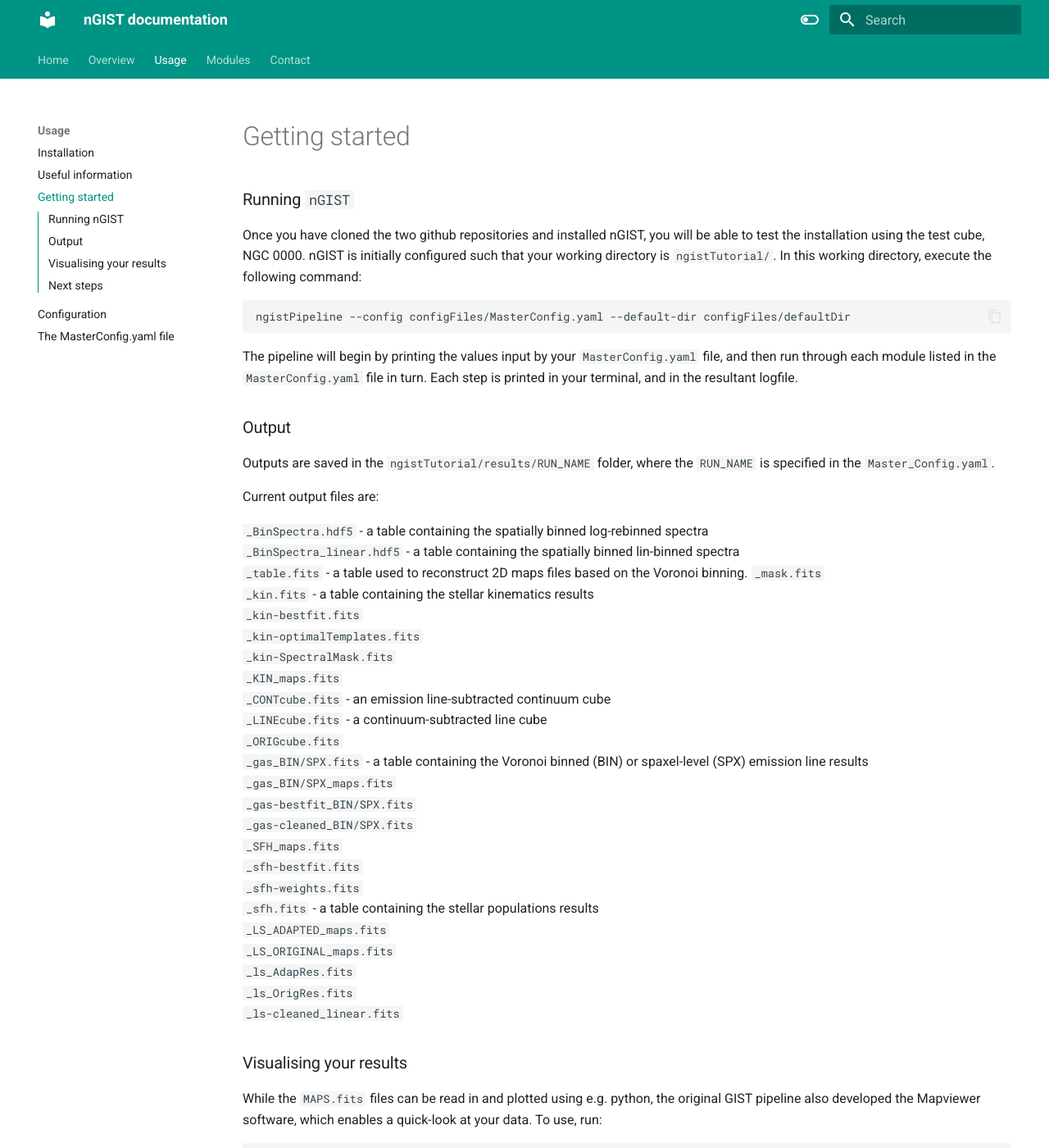
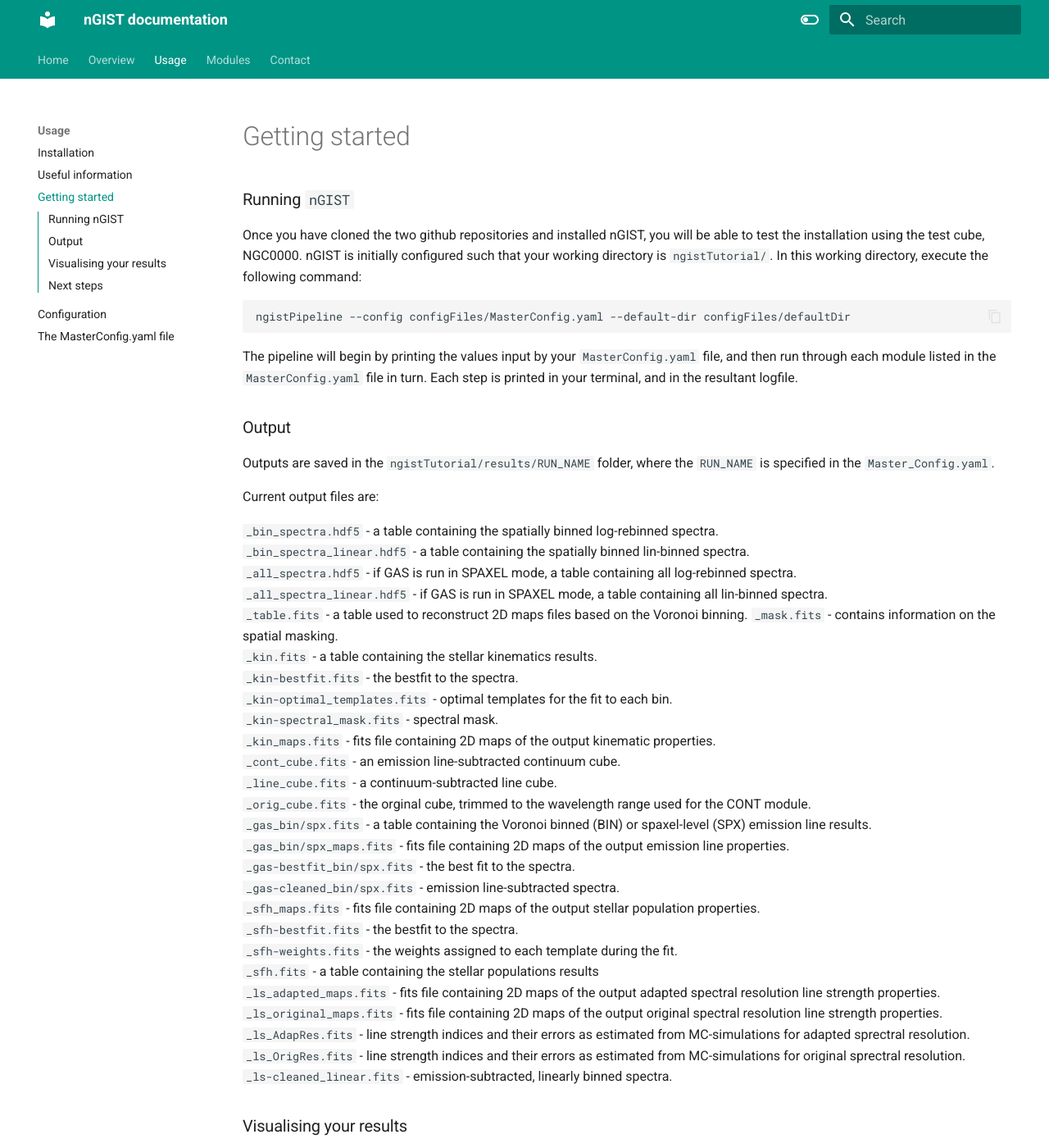
Before and after one commit to geckos-survey/gist-documentation, an MkDocs documentation site: the page built from docs/usage/gettingstarted.md, in a window 1280 px wide and 1400 px high. Shown: the whole window at 82% size. Built offline with MkDocs 1.6.1 and Material for MkDocs 9.7.7, drawn with Linux system fonts in a browser that asks for light colours.

Commit message:
Update gettingstarted.md

````diff
--- a/docs/usage/gettingstarted.md
+++ b/docs/usage/gettingstarted.md
@@ -1,7 +1,7 @@
 # Getting started
 
 ### Running `nGIST`
-Once you have cloned the two github repositories and installed nGIST, you will be able to test the installation using the test cube, NGC 0000. nGIST is initially configured such that your working directory is `ngistTutorial/`. In this working directory, execute the following command:
+Once you have cloned the two github repositories and installed nGIST, you will be able to test the installation using the test cube, NGC0000. nGIST is initially configured such that your working directory is `ngistTutorial/`. In this working directory, execute the following command:
 
 ```
 ngistPipeline --config configFiles/MasterConfig.yaml --default-dir configFiles/defaultDir
@@ -14,31 +14,33 @@ Outputs are saved in the `ngistTutorial/results/RUN_NAME` folder, where the `RUN
 
 Current output files are:
 
-`_BinSpectra.hdf5` - a table containing the spatially binned log-rebinned spectra <br>
-`_BinSpectra_linear.hdf5` - a table containing the spatially binned lin-binned spectra <br>
+`_bin_spectra.hdf5` - a table containing the spatially binned log-rebinned spectra. <br>
+`_bin_spectra_linear.hdf5` - a table containing the spatially binned lin-binned spectra. <br>
+`_all_spectra.hdf5` - if GAS is run in SPAXEL mode, a table containing all log-rebinned spectra. <br>
+`_all_spectra_linear.hdf5` - if GAS is run in SPAXEL mode, a table containing all lin-binned spectra. <br>
 `_table.fits` - a table used to reconstruct 2D maps files based on the Voronoi binning.
-`_mask.fits` <br>
-`_kin.fits` - a table containing the stellar kinematics results <br>
-`_kin-bestfit.fits` <br>
-`_kin-optimalTemplates.fits` <br>
-`_kin-SpectralMask.fits` <br>
-`_KIN_maps.fits` <br>
-`_CONTcube.fits` - an emission line-subtracted continuum cube <br>
-`_LINEcube.fits` - a continuum-subtracted line cube <br>
-`_ORIGcube.fits` <br>
-`_gas_BIN/SPX.fits` - a table containing the Voronoi binned (BIN) or spaxel-level (SPX) emission line results <br>
-`_gas_BIN/SPX_maps.fits` <br>
-`_gas-bestfit_BIN/SPX.fits` <br>
-`_gas-cleaned_BIN/SPX.fits` <br>
-`_SFH_maps.fits` <br>
-`_sfh-bestfit.fits` <br>
-`_sfh-weights.fits` <br>
+`_mask.fits` - contains information on the spatial masking. <br>
+`_kin.fits` - a table containing the stellar kinematics results. <br>
+`_kin-bestfit.fits` - the bestfit to the spectra. <br>
+`_kin-optimal_templates.fits` - optimal templates for the fit to each bin. <br>
+`_kin-spectral_mask.fits` - spectral mask. <br>
+`_kin_maps.fits` - fits file containing 2D maps of the output kinematic properties. <br>
+`_cont_cube.fits` - an emission line-subtracted continuum cube. <br>
+`_line_cube.fits` - a continuum-subtracted line cube. <br>
+`_orig_cube.fits` - the orginal cube, trimmed to the wavelength range used for the CONT module. <br>
+`_gas_bin/spx.fits` - a table containing the Voronoi binned (BIN) or spaxel-level (SPX) emission line results. <br>
+`_gas_bin/spx_maps.fits` - fits file containing 2D maps of the output emission line properties. <br>
+`_gas-bestfit_bin/spx.fits` - the best fit to the spectra. <br>
+`_gas-cleaned_bin/spx.fits` - emission line-subtracted spectra. <br>
+`_sfh_maps.fits` - fits file containing 2D maps of the output stellar population properties. <br>
+`_sfh-bestfit.fits` - the bestfit to the spectra. <br>
+`_sfh-weights.fits` - the weights assigned to each template during the fit. <br>
 `_sfh.fits`  - a table containing the stellar populations results <br>
-`_LS_ADAPTED_maps.fits` <br>
-`_LS_ORIGINAL_maps.fits` <br>
-`_ls_AdapRes.fits` <br>
-`_ls_OrigRes.fits` <br>
-`_ls-cleaned_linear.fits` <br>
+`_ls_adapted_maps.fits` - fits file containing 2D maps of the output adapted spectral resolution line strength properties. <br>
+`_ls_original_maps.fits` - fits file containing 2D maps of the output original spectral resolution line strength properties. <br>
+`_ls_AdapRes.fits` - line strength indices and their errors as estimated from MC-simulations for adapted sprectral resolution. <br>
+`_ls_OrigRes.fits`  - line strength indices and their errors as estimated from MC-simulations for original sprectral resolution. <br>
+`_ls-cleaned_linear.fits` - emission-subtracted, linearly binned spectra. <br>
 
 
 ### Visualising your results
````
